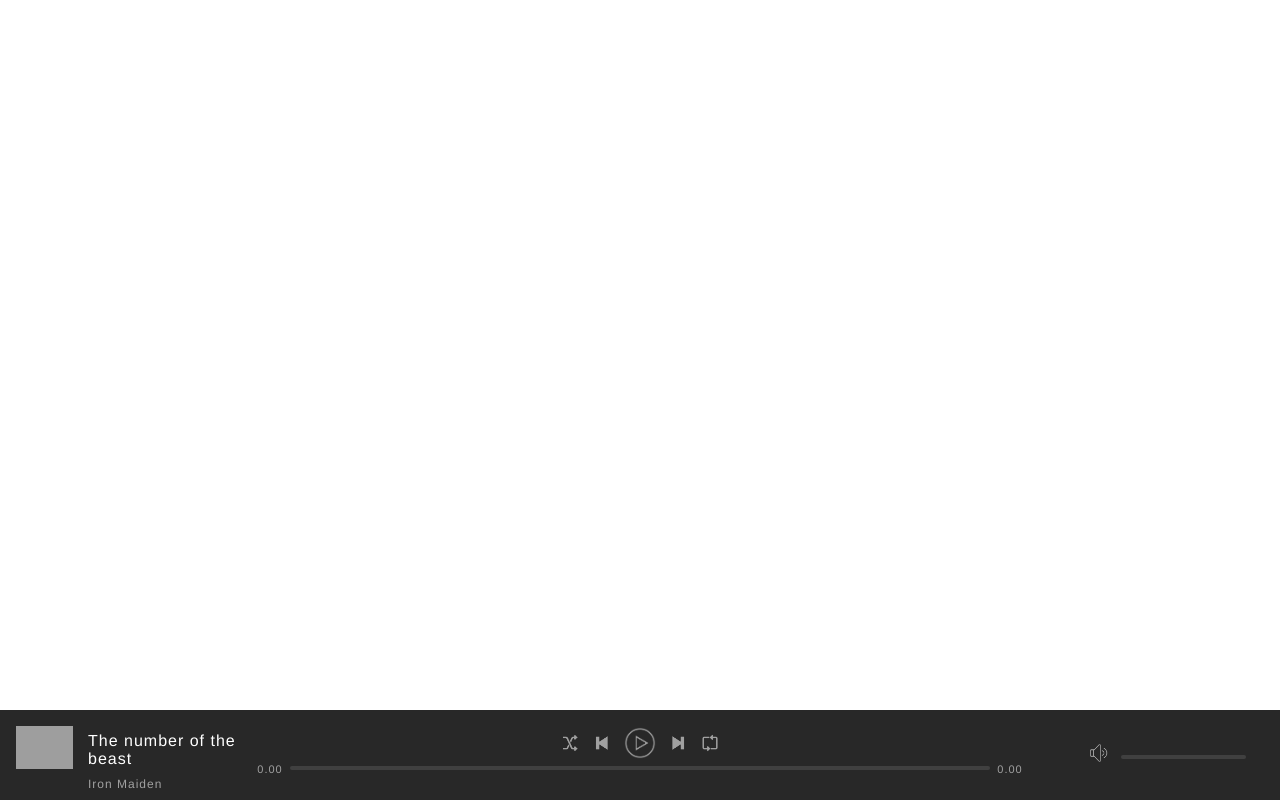
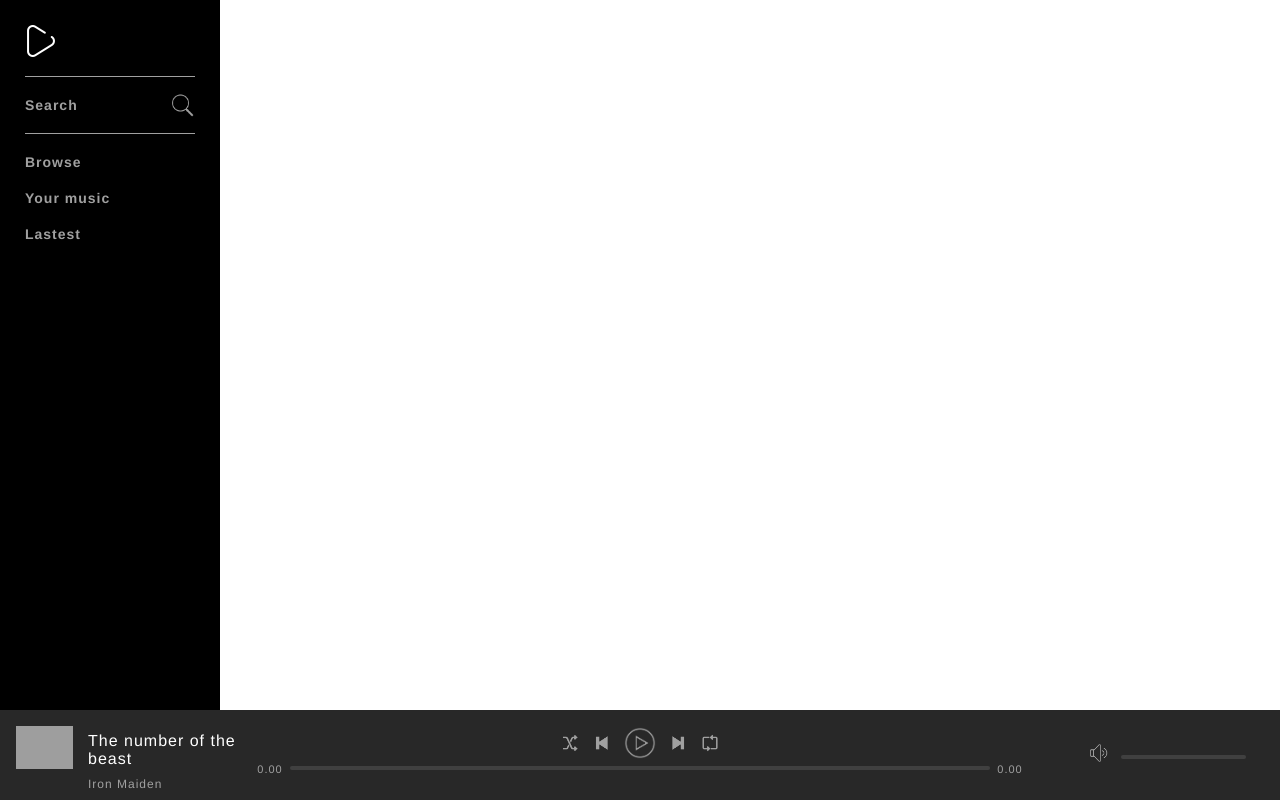
Before and after one commit to pcrubianoa/phpSpotifyClone, a PHP site: page / in a window 1280 px wide. Run offline with PHP 8.4, Linux system fonts and the light colour scheme; the visitor is signed in with stand-in values (Sample User, id 1); grey boxes are pictures that could not be loaded.

Commit message:
navigation bar

```diff
--- a/assets/css/style.css
+++ b/assets/css/style.css
@@ -148,3 +148,67 @@ html, body {
 	min-height: 100%;
 	width: 100%;
 }
+
+#navBarContainer {
+	background-color: #000;
+    width: 220px;
+    height: 100vh;
+    position: fixed;
+    top: 0;
+    left: 0;
+}
+
+.navBar {
+    padding: 25px;
+    display: flex;
+    flex-direction: column;
+    -ms-flex-direction: column;
+}
+
+.logo {
+    margin-bottom: 15px;
+}
+
+.logo img {
+    width: 32px;
+}
+
+.navBar .group {
+    border-top: 1px solid #a0a0a0;
+    padding: 10px 0;
+}
+
+.navItem {
+    padding: 10px 0;
+    font-size: 14px;
+    font-weight: 700;
+    display: block;
+    letter-spacing: 1px;
+    position: relative;
+}
+
+.navItemLink {
+    color: #a0a0a0;
+    text-decoration: none;
+}
+
+.navItemLink:hover {
+    color: #ffffff;
+}
+
+.navItemLink .icon {
+    position: absolute;
+    right: 0;
+    top: 6px;
+    width: 25px;
+}
+
+#mainViewContainer {
+    margin-left: 220px;
+    padding-bottom: 90px;
+    width: calc(100% - 220px);
+}
+
+#mainContent {
+    padding: 0 20px;
+}
--- a/index.php
+++ b/index.php
@@ -23,7 +23,31 @@ if(isset($_SESSION['userLoggedIn'])){
 
     <div id="mainContainer">
         <div id="topContainer">
-
+            <div id="navBarContainer">
+                <nav class="navBar">
+                    <a href="index.php" class="logo">
+                        <img src="assets/images/icons/logo.png" alt="">
+                    </a>
+                    <div class="group">
+                        <div class="navItem">
+                            <a href="search.php" class="navItemLink">Search
+                            <img src="assets/images/icons/search.png" class="icon" alt="Search">
+                            </a>
+                        </div>
+                    </div>
+                    <div class="group">
+                        <div class="navItem">
+                            <a href="browse.php" class="navItemLink">Browse</a>
+                        </div>
+                        <div class="navItem">
+                            <a href="yourMusic.php" class="navItemLink">Your music</a>
+                        </div>
+                        <div class="navItem">
+                            <a href="profile.php" class="navItemLink">Lastest</a>
+                        </div>
+                    </div>
+                </nav>
+            </div>
         </div>
         <div id="nowPlayingBarContainer">
             <div id="nowPlayingBar">
```
Also changed, not shown: assets/images/icons/logo.png.
